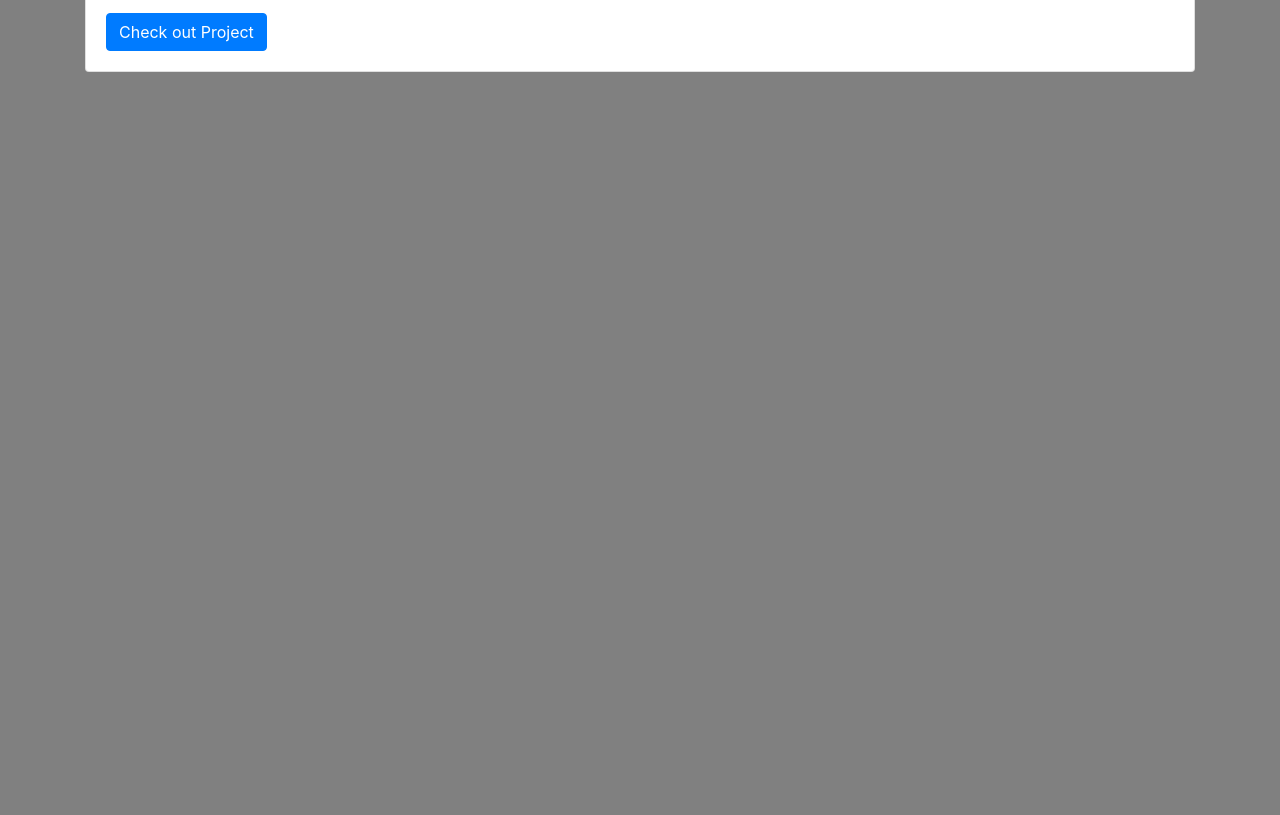
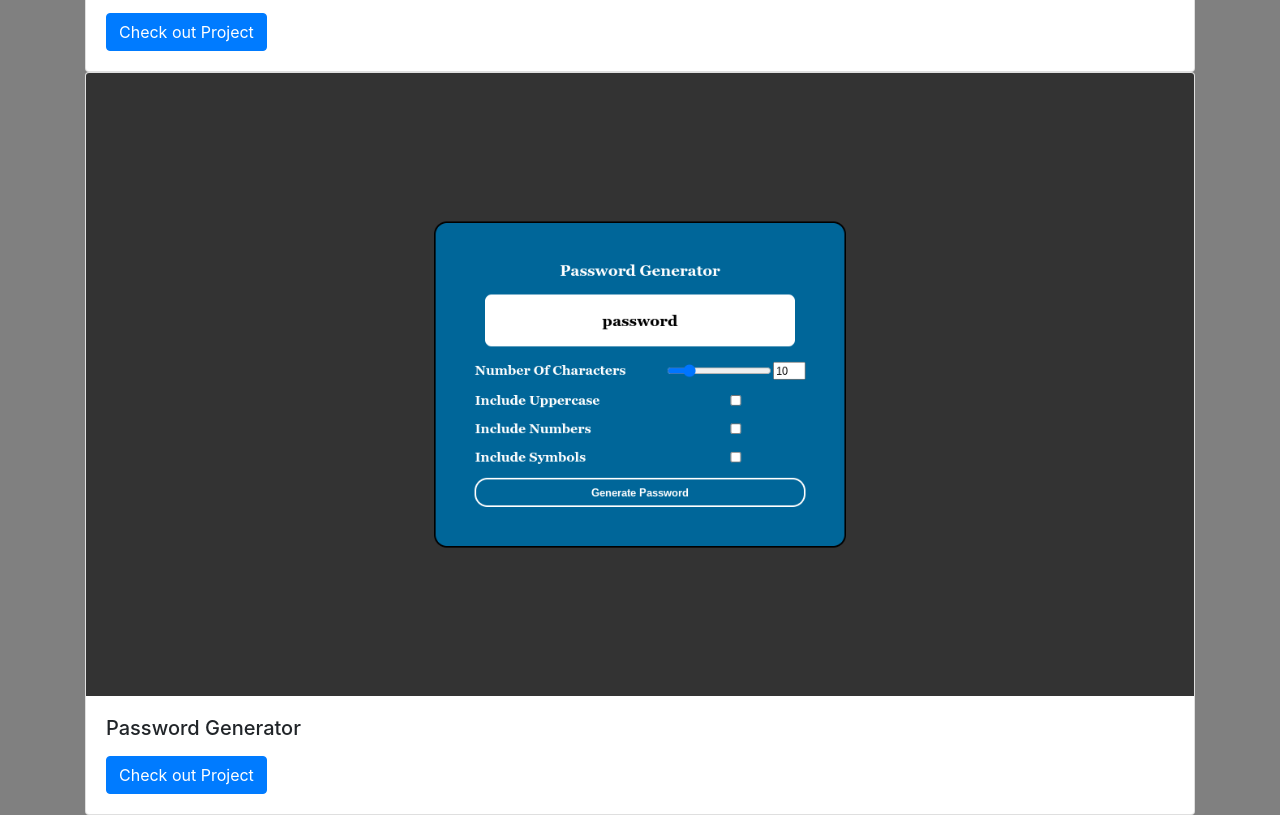
Before and after one commit to ynfanteerica/resume-portfolio, a plain HTML site: page portfolio.html in a window 1280 px wide. Shown: the part 1005-1820 px from the top of the page. Before the commit the page ends 1077 px from the top, so only its background shows below. Drawn offline with nearby package versions, Linux system fonts and the light colour scheme.

Commit message:
added password generator

```diff
--- a/portfolio.html
+++ b/portfolio.html
@@ -78,7 +78,17 @@
               <a href="https://ynfanteerica.github.io/Build-A-Quiz-App-With-JavaScript/" class="btn btn-primary">Check out Project</a>
             </div>
           </div>
+          <div class="card">
+            <img class="card-img-top" src="./assets/img/passW2.png" alt="Card image cap">
+            <div class="card-body">
+              <h5 class="card-title">Password Generator</h5>
+              <p class="card-text"></p>
+              <p class="card-text"><small class="text-muted"></small></p>
+              <a href="https://ynfanteerica.github.io/JavaScript-Password-Generator/" class="btn btn-primary">Check out Project</a>
+            </div>
+          </div>
         </div>
+
 
 
 
```
Also changed, not shown: assets/img/passW2.png (added), assets/img/password generator2022-12-05 3.40.35 PM.png (added).
